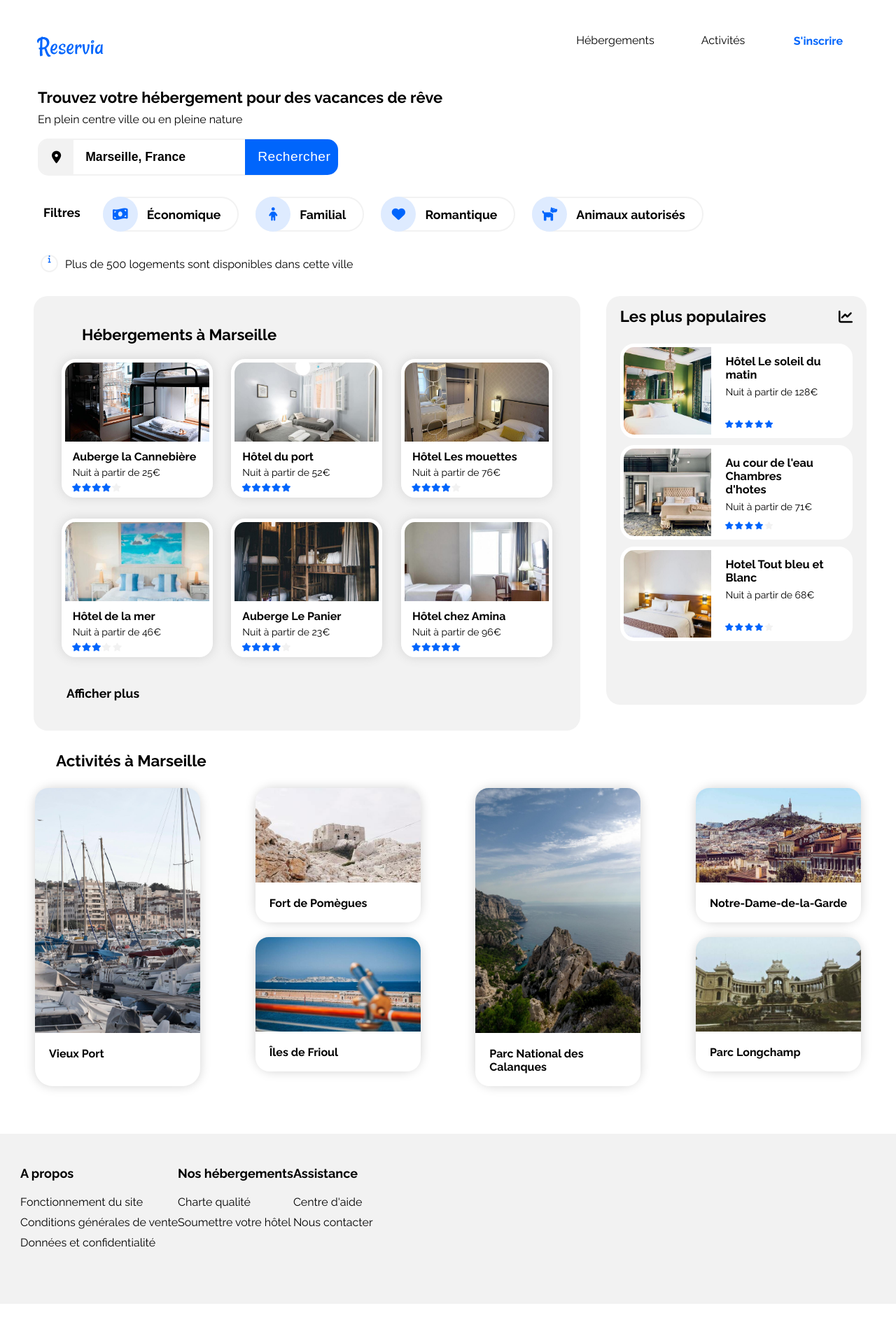
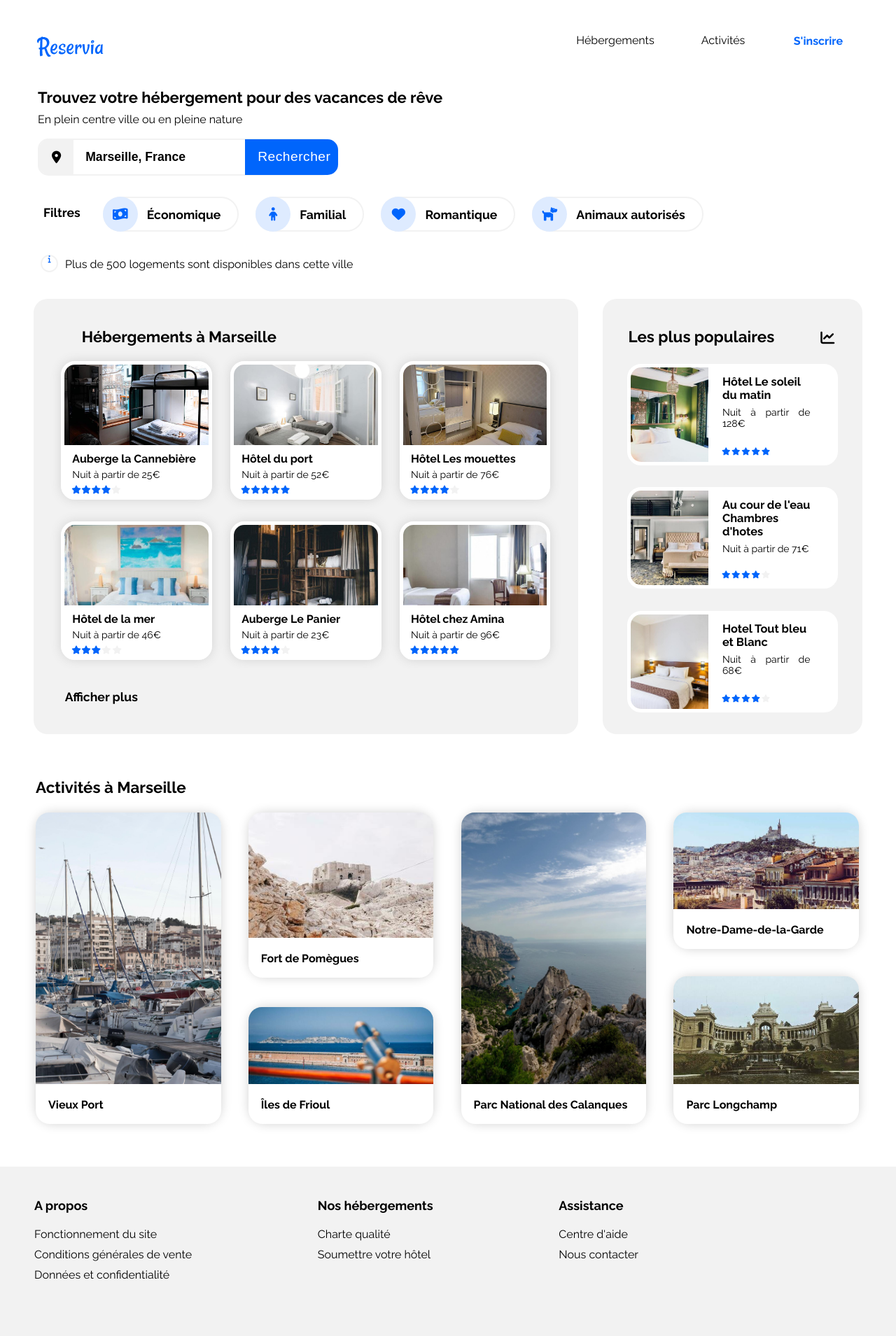
Before and after one commit to moutinhoalexandre/MoutinhoAlexandre_2_22102020, a Jekyll site: the page index.html, which Jekyll copies as it is, in a window 1280 px wide. Shown: the whole page at 70% size. Built offline with Jekyll 4.4.1, drawn with Linux system fonts in a browser that asks for light colours; nearby versions of some CDN libraries; before the commit the page ends 1863 px from its top, so only the background shows below that.

Commit message:
second desktop draft finalised

```diff
--- a/index.html
+++ b/index.html
@@ -22,8 +22,8 @@
         </div>
         <a class="headerSignup" href="#">S'inscrire</a>
         <nav class="headerNav">
-            <a class="headerNavLink Hosting" href="#hosting">Hébergements</a>
-            <a class="headerNavLink Activity" href="#activity">Activités</a>
+            <a class="headerNavLink Hosting" href="#Hosting">Hébergements</a>
+            <a class="headerNavLink Activity" href="#Activity">Activités</a>
         </nav>
     </header>
 
@@ -49,16 +49,16 @@
         <!--Filter-->
         <section class="FilterWrapper">
             <p class="FilterTitle">Filtres</p>
-            <a href="#">
-                <filter class="FilterFilter" tabindex="0"><i class="fas fa-money-bill-wave max-auto"></i><span class="FilterText">Économique</span></filter>
+            <a class="Overview" href="#">
+                <filter class="FilterFilter" ><i class="fas fa-money-bill-wave max-auto"></i><span class="FilterText">Économique</span></filter>
             </a>
-            <a href="#">
-                <filter class="FilterFilter" tabindex="0"><i class="fas fa-child  max-auto"></i><span class="FilterText">Familial</span></filter>
+            <a class="Overview" href="#">
+                <filter class="FilterFilter"><i class="fas fa-child  max-auto"></i><span class="FilterText">Familial</span></filter>
             </a>
-            <a class="focusable" href="#">
+            <a class="Overview" href="#">
                 <filter class="FilterFilter"><i class="fas fa-heart max-auto"></i><span class="FilterText">Romantique</span></filter>
             </a>
-            <a href="#">
+            <a class="Overview" href="#">
                 <filter class="FilterFilter"><i class="fas fa-dog max-auto"></i><span class="FilterText"> Animaux autorisés</span></filter>
             </a>
         </section>
@@ -157,7 +157,7 @@
 
         <!-- Title City Hosting -->
 
-        <section class="HostingCity">
+        <section id="Hosting" class="HostingCity">
             <header class="HostingCityText">
                 <h1 class="CityText">Hébergements à Marseille</h1>
             </header>
@@ -301,9 +301,9 @@
 
         <!-- Activities -->
 
-        <section class="HostingActivities">
+        <section id="Activity" class="HostingActivities">
             <header class="ActivitiesHead">
-                <h1 class="ActivitiesHeadText">Activités à Marseille</h1>
+                <h1  class="ActivitiesHeadText">Activités à Marseille</h1>
             </header>
 
             <!-- Activities Card 1 -->
@@ -327,7 +327,7 @@
 
                 <!-- Activities Card Twin 1 -->
 
-                <div class="CardActivitiesTwin">
+                <div class="CardActivitiesTwin MediumFirst">
                     <a class="ActivitiesSelection" href="#">
                         <figure class="ActivitiesSelectionCard">
                             <img class="PictureActivitiesTwin"
@@ -341,7 +341,7 @@
 
                 <!-- Activities Card Twin 2 -->
 
-                <div class="CardActivitiesTwin">
+                <div class="CardActivitiesTwin LittleFirst">
                     <a class="ActivitiesSelection" href="#">
                         <figure class="ActivitiesSelectionCard">
                             <img class="PictureActivitiesTwin"
@@ -376,7 +376,7 @@
 
                 <!-- Activities Card Twin 3 -->
 
-                <div class="CardActivitiesTwin">
+                <div class="CardActivitiesTwin LittleSecond">
                     <a class="ActivitiesSelection" href="#">
                         <figure class="ActivitiesSelectionCard">
                             <img class="PictureActivitiesTwin"
@@ -390,7 +390,7 @@
 
                 <!-- Activities Card Twin 4 -->
 
-                <div class="CardActivitiesTwin">
+                <div class="CardActivitiesTwin MediumSecond">
                     <a class="ActivitiesSelection" href="#">
                         <figure class="ActivitiesSelectionCard">
                             <img class="PictureActivitiesTwin"
--- a/style/desktop.css
+++ b/style/desktop.css
@@ -57,6 +57,7 @@
     .introduction{
         margin-left: 30px;
         margin-right: 30px;
+        margin-bottom: 40px;
     }
 
     .textIntroduction{
@@ -170,25 +171,27 @@
     .Selection{
         display: flex;
         flex-flow: wrap;
+        justify-content: space-around;
         background-color: white;
         margin-left: 30px;
         margin-right: 30px;
+        margin-bottom: 40px;
     }
 
     /* Hosting City */
+
+
 
     .HostingCity{
         order: -1;
         box-sizing: border-box;
         background-color: #F2F2F2;
-        width: 64%;
+        width: 63.8%;
         padding: 15px;
         border-radius: 20px 20px 20px 20px;
         display: flex;
         flex-flow: row wrap;
         justify-content: space-around;
-        margin-left: 18px;
-        margin-right: 34px;
         padding-right: 34px;
         padding-left: 19px;
     }
@@ -198,7 +201,7 @@
         font-size: 1.4em;
         font-weight: bold;
         flex: 1 0 100%;
-        margin-top: 13px;
+        margin-top: 12px;
         margin-left: 26px;
         margin-bottom: 4px;
     }
@@ -212,18 +215,19 @@
         background-color: #F2F2F2;
         width: 29.7%;
         margin-left: 15px;
-        margin-bottom: 30px;
+        margin-bottom: 31px;
         border-radius: 20px 20px 20px 20px;
     }
     .ImageCity{
         display: block;
         border-radius: 15px 15px 0px 0px;
         overflow: hidden;
+        height: 115px;
     }
 
     .CityTextTitle{
         margin-bottom: 0;
-        margin-top: 4px;
+        margin-top: 2px;
     }
 
     .CityTextPrice{
@@ -237,25 +241,56 @@
 
     .SeeMoreText{
         margin-top: 11px;
-        padding-left: 28px;
+        padding-left: 26px;
         margin-bottom: 28px;
     }
 
     /* Hosting Popular  */
 
     .HostingPopular{
-        width: 30.5%;
+        width: 30.4%;
+        justify-content: center;
+        display: flex;
+        flex-wrap: wrap;
         box-sizing: border-box;
         background-color: #F2F2F2;
         border-radius: 20px 20px 20px 20px;
-        margin-left: 3px;
+        margin-bottom: 0px;
+    }
+
+    .HostingPopularText {
+        justify-content: space-between;
+        flex: 1 0 100%;
+        margin-top: 1px;
+        margin-left: 0px;
+        margin-right: 0px;
+        }
+
+    .TheMostPopularsText {
+        margin-left: 5px;
+        margin-top: 24px;
+        margin-bottom: 10px;
+        padding-left: 31px;
+    }
+
+    .HostingPopularIcon {
+        padding-right: 40px;
+        margin-top: 21px;
+        margin-bottom: 4px;
+        padding-left: 0px;
     }
 
     .ImagePopular{
         display: block;
         border-radius: 15px 0px 0px 15px;
-        height: 125px;
-        overflow: hidden;
+        height: 135px;
+        width: 38%;
+        min-width: 38%;
+    }
+
+    .PopularCard{
+        width: 92%;
+        margin: 0;
     }
 
     /* Activities */
@@ -265,19 +300,61 @@
         flex-wrap: wrap;
         justify-content: space-between;
         flex-grow: 1;
+        margin-top: 33px;
+        padding-right: 23px;
+        padding-left: 21px;
     }
 
     .ActivitiesHead{
         flex: 1 0 100%;
+        margin-left: 0;
+    }
+
+    .ActivitiesHeadText {
+        margin-bottom: 17px;
     }
 
     .CardActivities{
-        width: 20%;
+        width: 22.5%;
+    }
+
+    .ActivitiesTextTitle{
+        margin-left: 18px;
     }
 
     .PictureActivitiesSingle{
-        height: 350px;
+        height: 388px;
     }
+
+    .MediumFirst .PictureActivitiesTwin{
+        height: 179px;
+    }
+
+    .LittleFirst {
+        margin-bottom: 0px;
+        margin-top: 42px;
+    }
+
+    .LittleFirst .PictureActivitiesTwin{
+        height: 110px;
+    }
+
+    .LittleSecond {
+        margin-bottom: 39px;
+        }
+
+    .LittleSecond .PictureActivitiesTwin{
+        height: 138px;
+    }
+
+    .MediumSecond{
+        margin-bottom: 0px;
+    }
+    .MediumSecond .PictureActivitiesTwin{
+        height: 154px;
+    }
+
+
 
     .Twin{
         height: auto;
@@ -286,9 +363,16 @@
     /* Footer  */
 
     footer{
+        padding-left: 49px;
+        padding-top: 15px;
+        padding-right: 368px;
+        justify-content: space-between;
+    }
+
+    footer{
         display: flex;
     }
 
-    /* .AboutUs{ à compléter
-
-    } */
+    .Support{
+        margin-top: 0;
+    }
--- a/style/style.css
+++ b/style/style.css
@@ -11,6 +11,7 @@ body{
 
 a{
     text-decoration: none;
+
 }
 
 li{
@@ -188,9 +189,14 @@ input::placeholder{
     color: #DEEBFF;
 }
 
-.focusable:focus .FilterFilter{
+.Overview:focus .FilterFilter{
     background-color: #0065FC;
     color: #DEEBFF;
+}
+
+.Overview:focus .FilterText{
+    color: #DEEBFF;
+
 }
 
 .FilterWrapper .fas{
@@ -342,8 +348,6 @@ input::placeholder{
     color: #F2F2F2;
 }
 
-
-
     /*City Hosting*/
 
 .HostingCity{
@@ -486,3 +490,7 @@ footer{
 li{
     font-size: 15px;
 }
+
+.Support{
+    margin-top: 47px;
+}
```
